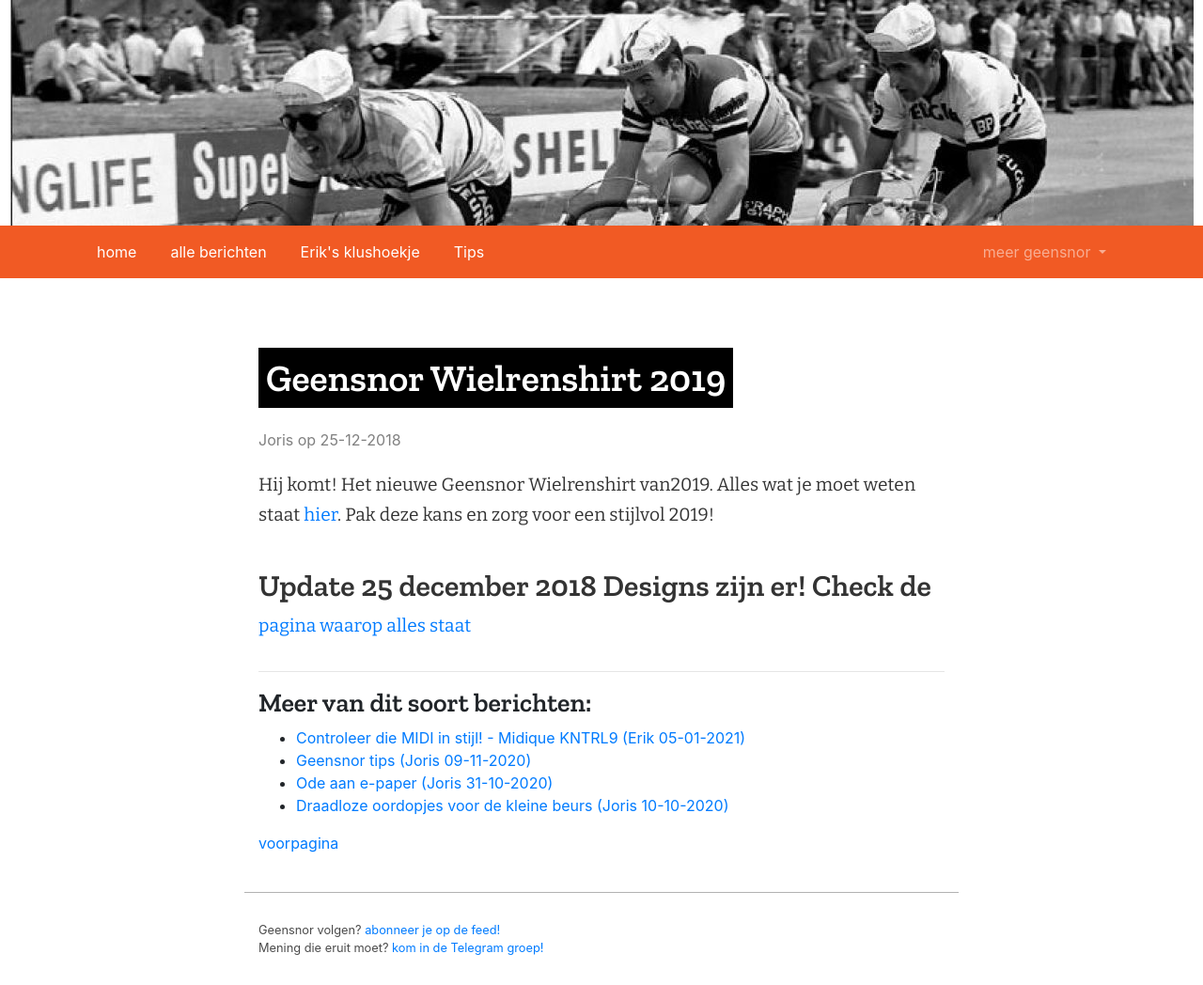
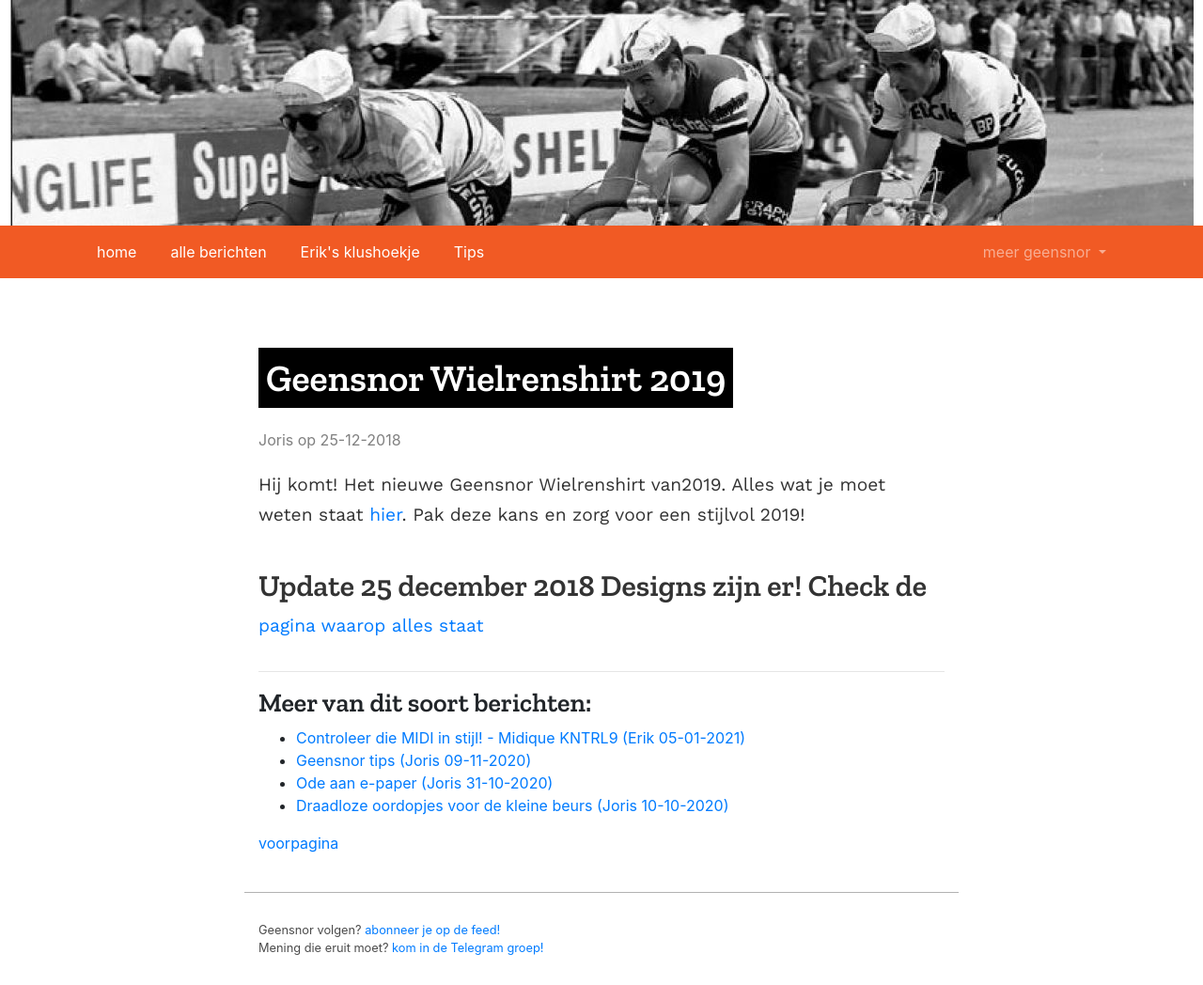
Before and after one commit to geensnor/geensnor.nl, a Jekyll site: the page built from _posts/2018-12-25-geensnor-wielrenshirt-2019.md, in a window 1280 px wide. Shown: the whole page at 94% size. Built offline with Jekyll 4.4.1, drawn with Linux system fonts in a browser that asks for light colours.

Commit message:
Nieuwe font
Work sans

```diff
--- a/_includes/head.html
+++ b/_includes/head.html
@@ -7,8 +7,9 @@
   <link rel="stylesheet" href="https://stackpath.bootstrapcdn.com/bootstrap/4.5.2/css/bootstrap.min.css"
     integrity="sha384-JcKb8q3iqJ61gNV9KGb8thSsNjpSL0n8PARn9HuZOnIxN0hoP+VmmDGMN5t9UJ0Z" crossorigin="anonymous">
   <link rel="stylesheet" href="/assets/geensnor.css">
+  <link rel="preconnect" href="https://fonts.gstatic.com">
   <link href="https://fonts.googleapis.com/css?family=Zilla+Slab:600&amp;display=swap" rel="stylesheet">
-  <link href="https://fonts.googleapis.com/css2?family=Bitter&display=swap" rel="stylesheet">
+  <link href="https://fonts.googleapis.com/css2?family=Work+Sans&display=swap" rel="stylesheet">
   <link rel="shortcut icon" href="/assets/favicon.ico" type="image/x-icon">
   <title>{{ site.title }}</title>
 
--- a/assets/geensnor.css
+++ b/assets/geensnor.css
@@ -5,7 +5,7 @@
 }
 
 h1, h2, h3, h4, h5 {
-    font-family: 'Zilla Slab', serif;
+    font-family: 'Zilla slab', serif;
     font-weight: 500;
 }
 
@@ -58,11 +58,10 @@
 }
 
 .page-content, .post-content{
-    font-family: 'Bitter', serif;
+    font-family: 'Work sans', sans-serif;
     font-size: 1.2em;
     color: #333333;
     line-height: 32px;
-    letter-spacing: .1px;
 }
 
 .content-container{
```
